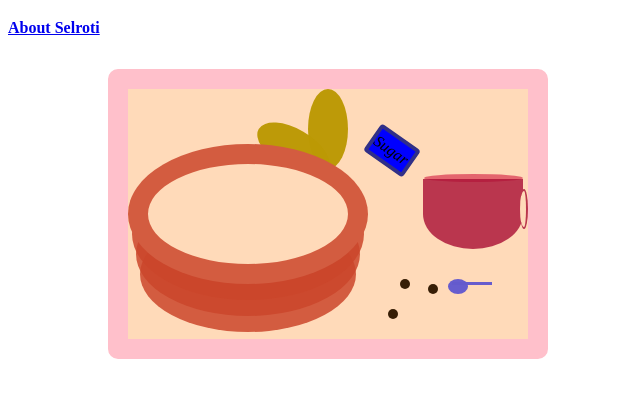
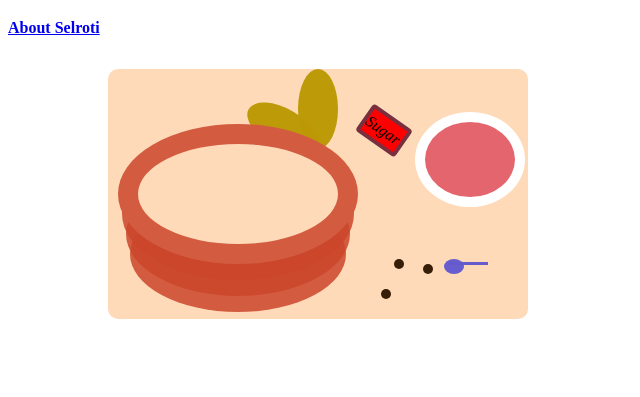
Before and after one commit to phagogracy/CSS-Art, a plain HTML site: page index.html in a window 1280 px wide. Shown: the part 61-458 px from the top of the page, without its empty margins (0-640 px from the left). Drawn offline with Linux system fonts and the light colour scheme.

Commit message:
Update index.html

```diff
--- a/index.html
+++ b/index.html
@@ -5,7 +5,7 @@
     <meta name="viewport" content="width=device-width, initial-scale=1.0">
     <title>Selroti & Chiya</title>
     <style>
-        h1{
+       h1{
             color: purple;
         }
         #container{
@@ -15,10 +15,10 @@
             position: absolute;
             height: 250px;
             width: 400px;
+            padding: 0 10px;
+            margin-top: 50px;
             margin-left: 100px;
-            margin-top: 50px;
             background-color: peachpuff;
-            border: 20px solid pink;
             border-radius: 10px;
         }
         .bayleaf {
@@ -88,36 +88,16 @@
                         0 40px 0 -8px #cc462bd8,
                         0 60px 0 -12px #cc462bd8;
         }
-        /*cup*/
-        #cup{
-            width: 100px;
-            height: 70px;
-            position: relative;
-            background-color: #aa1135cf;
-            border-radius: 0 0 50% 50%;
-
-        }
-        #cup-handle{
-            height: 36px;
-            width: 6px;
-            position: relative;
-            background-color: peachpuff;
-            border: 2px solid #aa1135cf;
+        #chiya{
+            height: 75px;
+            width: 90px;
             border-radius: 50%;
-            border-left: transparent;
-            margin-bottom: 10px;
-            margin-left: -58px;
-        }
-        /*chiya means tea*/
-        #chiya{
-            height: 8px;
-            width: 99px;
-            border-radius: 50%;
+            border: 10px solid white;
             background-color: #df4c5ed1;
             margin-bottom: 74px;
             position: absolute;
-            bottom:33%;
-            left: 74%;
+            bottom:15%;
+            left: 73%;
         }
         #sugar{
             display: flex;
@@ -127,7 +107,7 @@
             height: 25px;
             width: 40px;
             font-style: italic;
-            background-color: blue;
+            background-color: red;
             border: 4px solid rgba(68, 67, 89, 0.71);
             border-radius: 4px;
             top: 45px;
```
